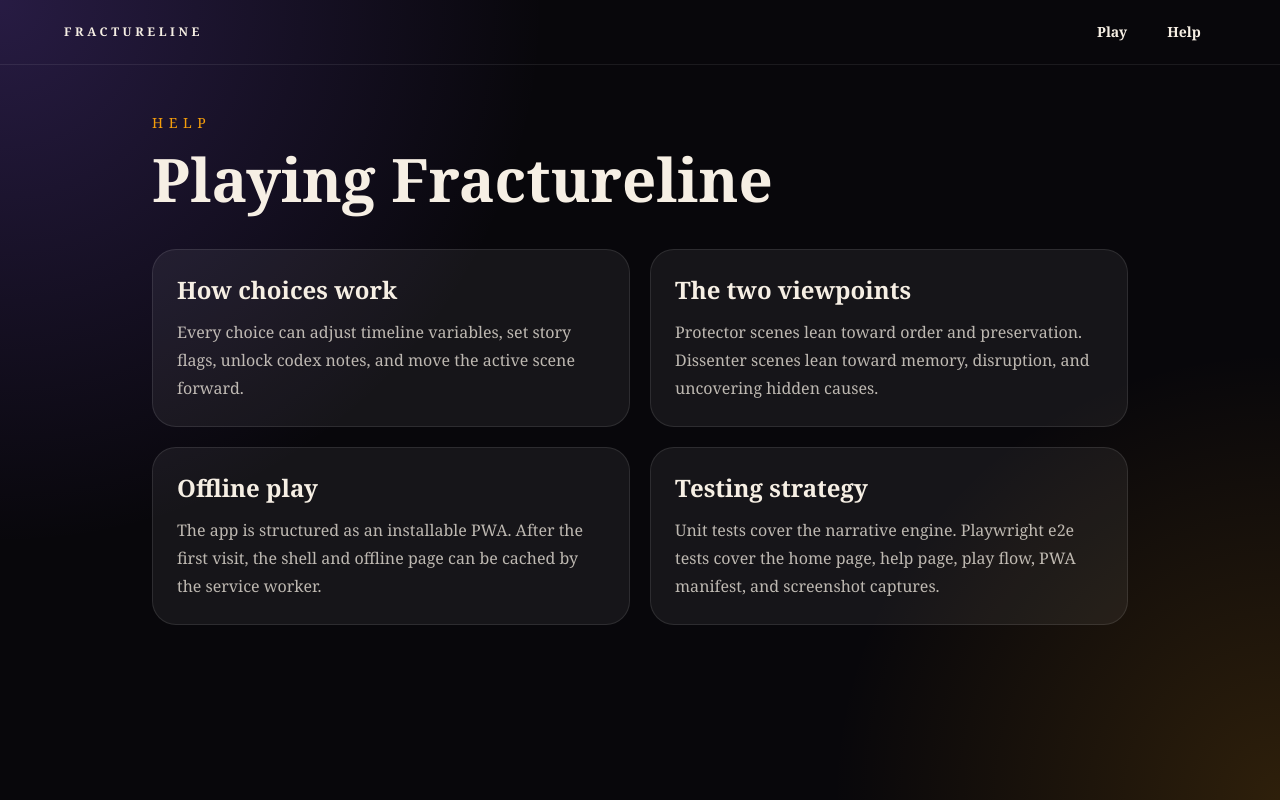
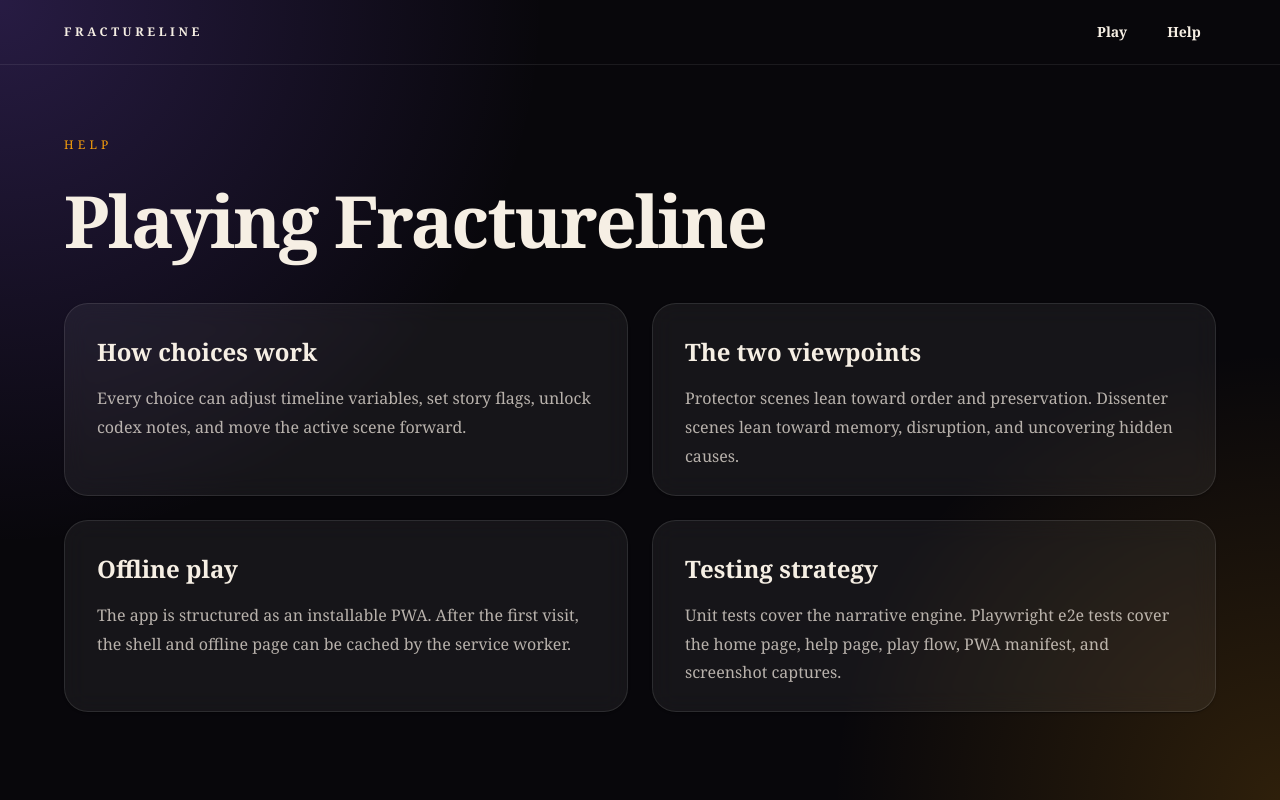
Before and after one commit to maniator/a-fracture-in-time, a Next.js app in the folder apps/web/: page /help in a window 1280 px wide. Built offline with nearby package versions, Linux system fonts and the light colour scheme.

Commit message:
refactor: convert help page to MUI

```diff
--- a/apps/web/app/help/page.tsx
+++ b/apps/web/app/help/page.tsx
@@ -1,3 +1,9 @@
+import Box from '@mui/material/Box';
+import Card from '@mui/material/Card';
+import CardContent from '@mui/material/CardContent';
+import Container from '@mui/material/Container';
+import Grid from '@mui/material/Grid';
+import Typography from '@mui/material/Typography';
 import { SiteNav } from '@/components/site-nav';
 import { PwaRegister } from '@/components/pwa-register';
 
@@ -22,21 +28,33 @@ const sections = [
 
 export default function HelpPage() {
   return (
-    <main className="min-h-screen text-ink">
+    <Box component="main" sx={{ minHeight: '100vh', color: 'text.primary' }}>
       <PwaRegister />
       <SiteNav />
-      <section className="mx-auto w-full max-w-5xl px-6 py-12">
-        <p className="text-sm uppercase tracking-[0.4em] text-ember">Help</p>
-        <h1 className="mt-4 text-4xl font-semibold md:text-6xl">Playing Fractureline</h1>
-        <div className="mt-10 grid gap-5 md:grid-cols-2">
+      <Container maxWidth="lg" sx={{ py: 8 }}>
+        <Typography variant="overline" color="secondary" sx={{ letterSpacing: '0.35em' }}>
+          Help
+        </Typography>
+        <Typography component="h1" variant="h2" sx={{ mt: 2, fontSize: { xs: '2.75rem', md: '4.5rem' } }}>
+          Playing Fractureline
+        </Typography>
+        <Grid container spacing={3} sx={{ mt: 5 }}>
           {sections.map((section) => (
-            <article key={section.title} className="rounded-3xl border border-white/10 bg-white/[0.06] p-6">
-              <h2 className="text-2xl font-semibold">{section.title}</h2>
-              <p className="mt-3 leading-7 text-ink/75">{section.body}</p>
-            </article>
+            <Grid key={section.title} size={{ xs: 12, md: 6 }}>
+              <Card sx={{ height: '100%' }}>
+                <CardContent sx={{ p: 4 }}>
+                  <Typography component="h2" variant="h5" sx={{ fontWeight: 700 }}>
+                    {section.title}
+                  </Typography>
+                  <Typography sx={{ mt: 2, color: 'text.secondary', lineHeight: 1.8 }}>
+                    {section.body}
+                  </Typography>
+                </CardContent>
+              </Card>
+            </Grid>
           ))}
-        </div>
-      </section>
-    </main>
+        </Grid>
+      </Container>
+    </Box>
   );
 }
```
